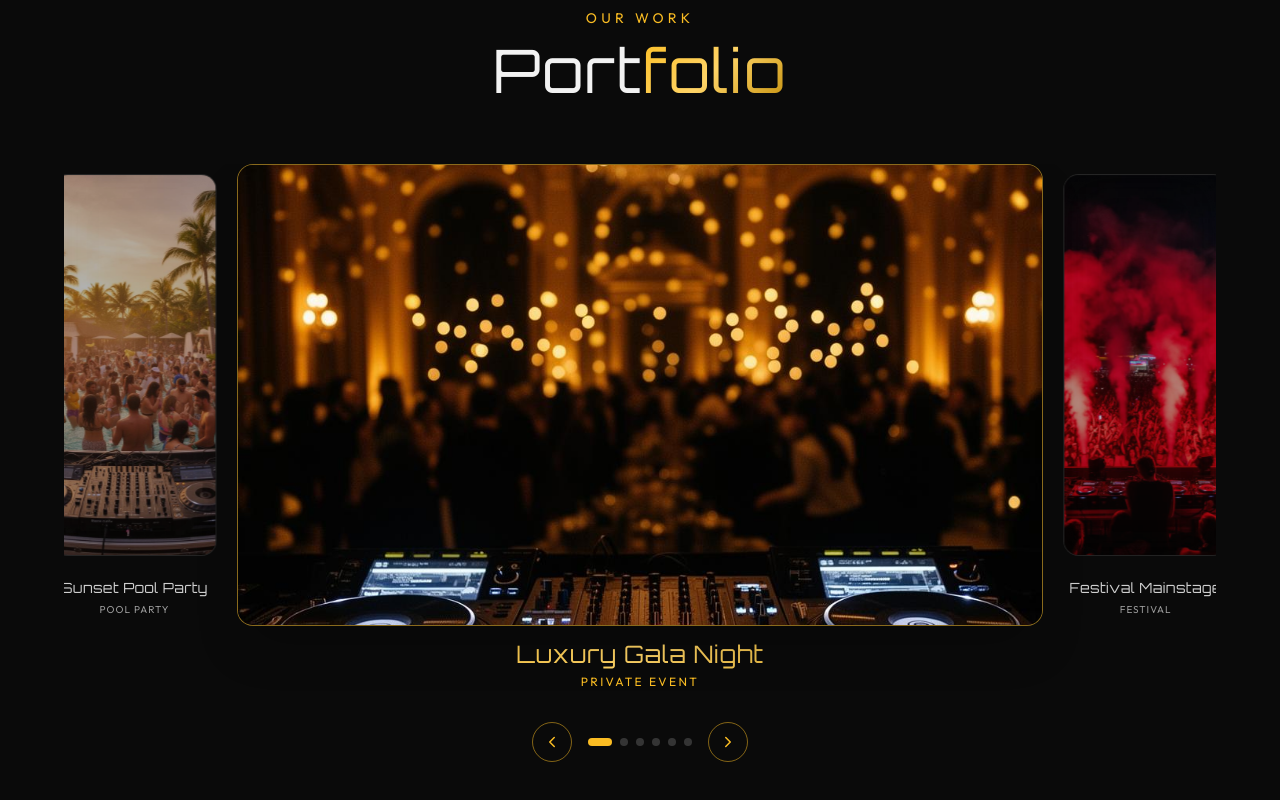
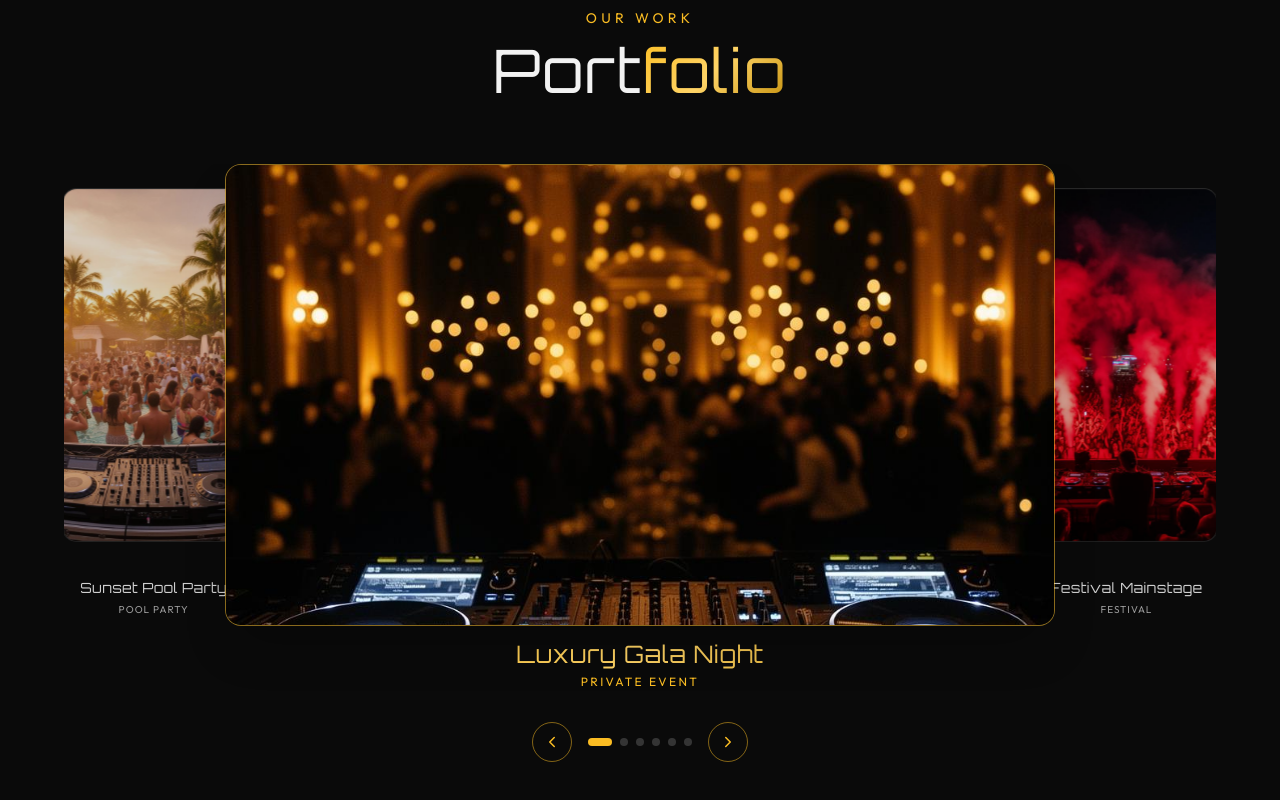
Before and after one commit to iamaloksy/AUDION_PRO, a React (Vite) app: page / in a window 1280 px wide. Shown: the part 2024-2824 px from the top of the page. Built offline with nearby package versions, Linux system fonts and the light colour scheme; the HTML template or start-up script is replaced by a standard one.

Commit message:
add something

```diff
--- a/src/components/PortfolioSection.tsx
+++ b/src/components/PortfolioSection.tsx
@@ -1,5 +1,5 @@
 import { useRef, useState, type TouchEvent, type WheelEvent } from "react";
-import { AnimatePresence, motion, useInView } from "framer-motion";
+import { motion, useInView } from "framer-motion";
 import { ChevronLeft, ChevronRight } from "lucide-react";
 import portfolio1 from "@/assets/portfolio-1.jpg";
 import portfolio2 from "@/assets/portfolio-2.jpg";
@@ -112,17 +112,16 @@ const PortfolioSection = () => {
           onTouchStart={handleTouchStart}
           onTouchEnd={handleTouchEnd}
         >
-          <AnimatePresence mode="wait" initial={false}>
           <motion.div
             key={current}
-              initial={{ opacity: 0, x: direction * 70, scale: 0.98 }}
-              animate={{ opacity: 1, x: 0, scale: 1 }}
-              exit={{ opacity: 0, x: direction * -70, scale: 0.98 }}
-              transition={{ duration: 0.45, ease: "easeOut" }}
-              className="flex items-start justify-center gap-2 md:gap-4"
+            initial={{ x: direction * 64 }}
+            animate={{ x: 0 }}
+            transition={{ duration: 0.35, ease: "easeOut" }}
+            className="flex items-start justify-center"
           >
             {visibleSlides.map((slide) => {
               const isCenter = slide.offset === 0;
+              const sideShiftClass = slide.offset < 0 ? "translate-x-5 md:translate-x-8" : "-translate-x-5 md:-translate-x-8";
 
               return (
                 <a
@@ -130,15 +129,17 @@ const PortfolioSection = () => {
                   href={instagramUrl}
                   target="_blank"
                   rel="noopener noreferrer"
-                    className={`block shrink-0 ${isCenter ? "basis-[76%] md:basis-[70%]" : "basis-[12%] md:basis-[15%]"}`}
+                  className={`block shrink-0 transition-all duration-300 ${
+                    isCenter ? "basis-[78%] md:basis-[72%] z-20" : `basis-[16%] md:basis-[18%] z-10 ${sideShiftClass}`
+                  }`}
                 >
                   <motion.article
                     whileHover={{ y: -6 }}
                     transition={{ duration: 0.2 }}
                     className={`relative overflow-hidden rounded-2xl glass-card cursor-pointer transition-all duration-300 ${
                       isCenter
-                          ? "scale-100 z-20 border gold-border shadow-2xl"
-                          : "scale-95 opacity-70 hover:opacity-90"
+                        ? "scale-100 border gold-border shadow-2xl"
+                        : "scale-90 md:scale-[0.88] opacity-85"
                     }`}
                   >
                     <img
@@ -161,7 +162,6 @@ const PortfolioSection = () => {
               );
             })}
           </motion.div>
-          </AnimatePresence>
 
           <div className="flex justify-center gap-4 mt-8">
             <button
```
Lines whose indentation alone changed are shown as unchanged.
